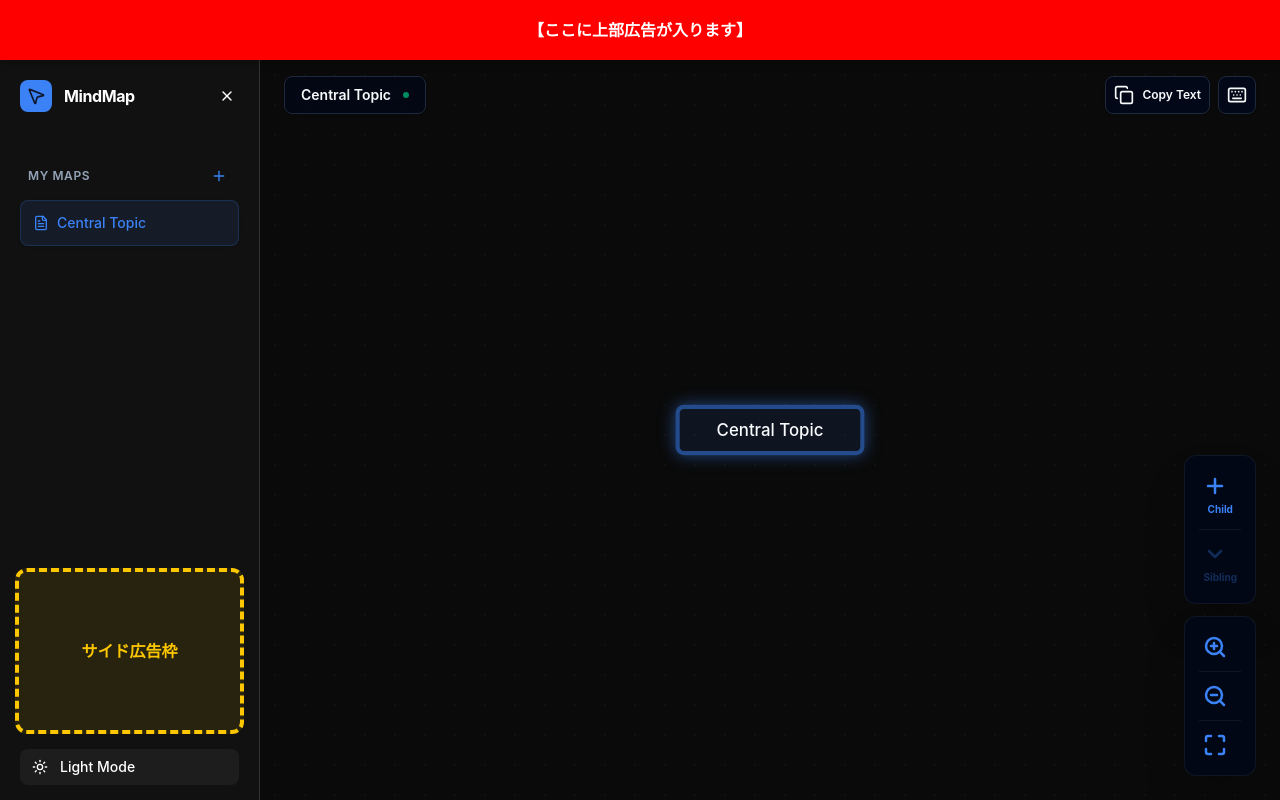
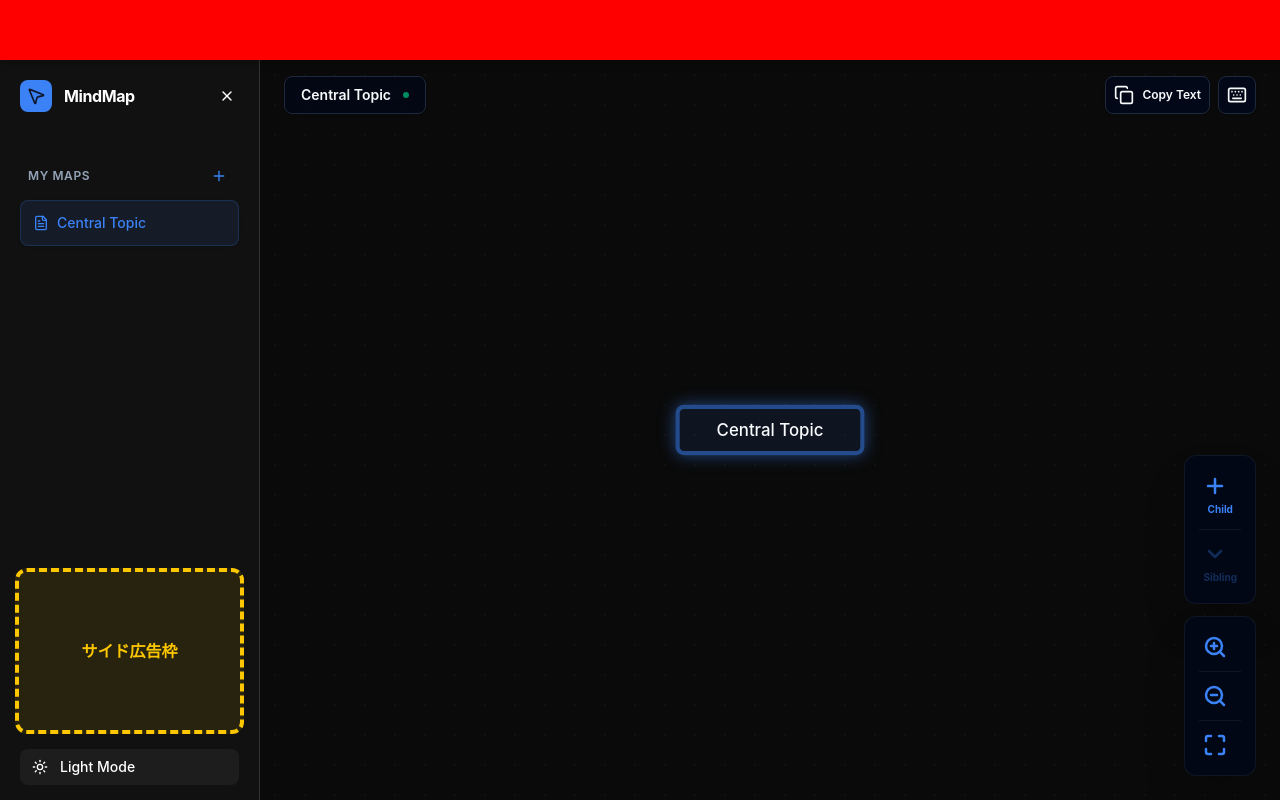
Before and after one commit to itoguchi-web/mindmap, a React (Vite) app: page / in a window 1280 px wide. Built offline with nearby package versions, Linux system fonts and the light colour scheme.

Commit message:
Update App.tsx

```diff
--- a/src/App.tsx
+++ b/src/App.tsx
@@ -446,7 +446,7 @@ export default function App() {
         }}
       >
         {/* 広告コード開始 */}
-        【ここに上部広告が入ります】
+        <script src="https://adm.shinobi.jp/s/1ddeaa2e03dd63c7e013937bb809039d"></script>
         {/* 広告コード終了 */}
       </div>
 
```
